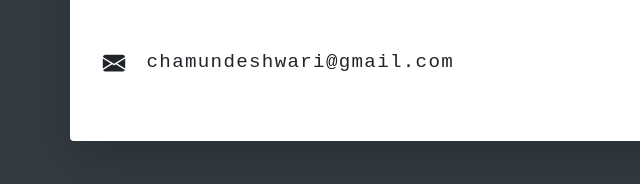
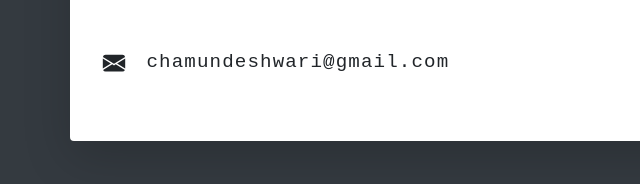
Before and after one commit to snehab162004/Bootstrap-Project, a plain HTML site: page index.html in a window 1280 px wide. Shown: the part 2347-2531 px from the top of the page, 0-640 px from the left. Drawn offline with nearby package versions, Linux system fonts and the light colour scheme.

Commit message:
resolving-project

```diff
--- a/index.html
+++ b/index.html
@@ -15,7 +15,7 @@
   <body>
     <!-- Navbar -->
     <nav class="navbar navbar-expand-lg navbar-dark bg-dark">
-      <a class="navbar-brand my-2" style= "letter-spacing: 1.1px;"
+      <a class="navbar-brand my-2"
       href="#"
         >Chamundeshwari Tiffen Center</a
       >
@@ -166,7 +166,7 @@
             <svg width="1.5em" height="1.4em" viewBox="0 0 16 16" class="bi bi-envelope-fill" fill="currentColor" xmlns="http://www.w3.org/2000/svg">
               <path fill-rule="evenodd" d="M.05 3.555A2 2 0 0 1 2 2h12a2 2 0 0 1 1.95 1.555L8 8.414.05 3.555zM0 4.697v7.104l5.803-3.558L0 4.697zM6.761 8.83l-6.57 4.027A2 2 0 0 0 2 14h12a2 2 0 0 0 1.808-1.144l-6.57-4.027L8 9.586l-1.239-.757zm3.436-.586L16 11.801V4.697l-5.803 3.546z"/>
             </svg>
-            <span class="mx-3" style="font-family: monospace; letter-spacing: 1.3px;">chamundeshwari@gmail.com</span>
+            <span class="mx-3 font-responsive" style="font-family: monospace;">chamundeshwari@gmail.com</span>
           </div>
           </div>
           </div>
--- a/styles.css
+++ b/styles.css
@@ -20,6 +20,10 @@
   }
   .navbar-brand {
     font-size: 0.1rem;
+    letter-spacing: 0.3px;
+  }
+  .font-responsive {
+    letter-spacing: 0.8px;
   }
  }
 
@@ -38,6 +42,10 @@
   }
   .navbar-brand {
     font-size: 1rem;
+    letter-spacing: 0.6px;
+  }
+  .font-responsive {
+    letter-spacing: 0.9px;
   }
  }
 
@@ -56,6 +64,10 @@
   }
   .navbar-brand {
     font-size: 1.2rem;
+    letter-spacing: 0.9px;
+  }
+  .font-responsive {
+    letter-spacing: 1px;
   }
 }
 
@@ -74,5 +86,9 @@
   }
   .navbar-brand {
     font-size: 1.5rem;
+    letter-spacing: 1.1px;
+  }
+  .font-responsive {
+    letter-spacing: 1.1px;
   }
 }
```
